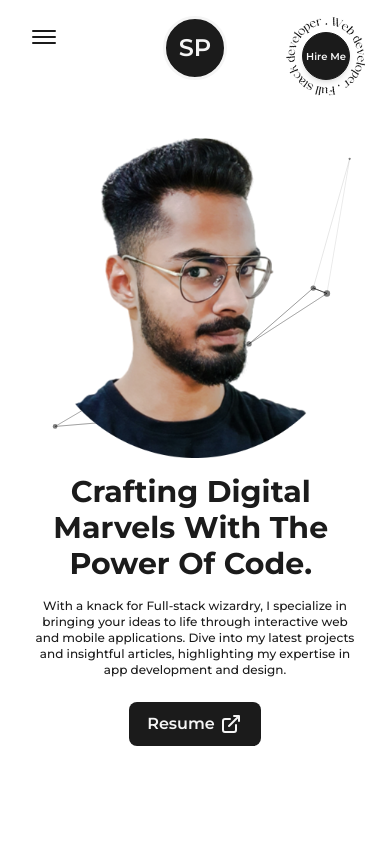
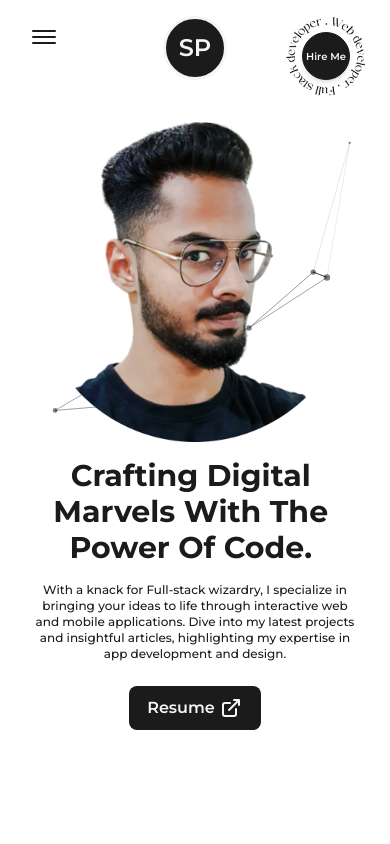
Before and after one commit to Soumyank007/Portfolio, a Next.js app: page / in a window 390 px wide. Shown: the top 844 px of the page. Built offline with nearby package versions, Linux system fonts and the light colour scheme.

Commit message:
Update index.js

```diff
--- a/src/pages/index.js
+++ b/src/pages/index.js
@@ -19,7 +19,7 @@ export default function Home() {
       </Head>
       <TransitionEffect />
       <main className="flex items-center text-dark w-full min-h-screen dark:text-light sm:items-start">
-      <Layout className="pt-0 md:p-32 sm:pt-16">
+      <Layout className="pt-0 md:p-28 sm:pt-12">
           <div className="flex items-center justify-between w-full relative lg:flex-col">
             <div className="w-1/3 md:w-[20rem] relative md:mb-4">
               <Image
```
